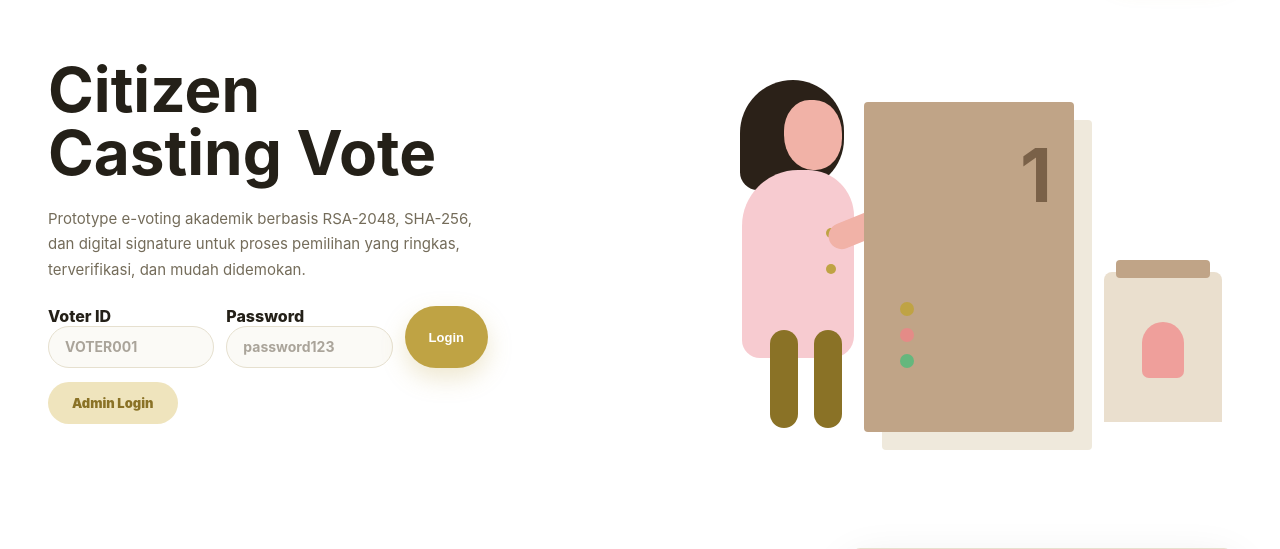
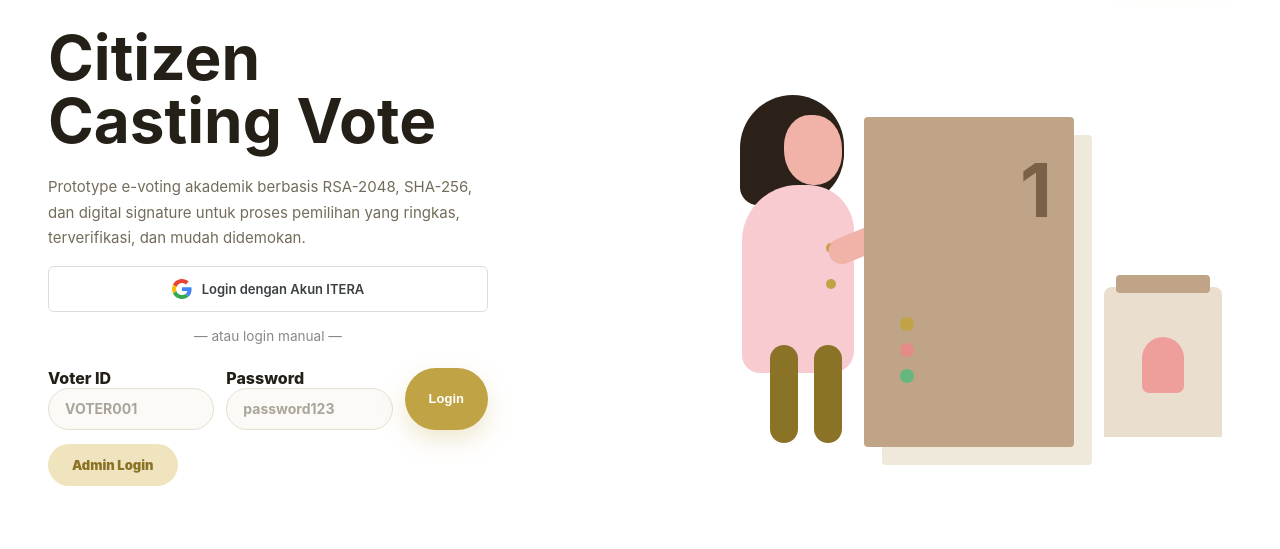
Before and after one commit to mustafamadjid/tubes-kripto-kelompok-6, a FastAPI app: page /login in a window 1280 px wide. Shown: the part 96-645 px from the top of the page. Run offline with FastAPI, Linux system fonts and the light colour scheme; parts of the project's set-up code (start-up, migrations or seed data) failed here and were passed over.

Commit message:
Add error message display to login template and registered Oauth

```diff
--- a/app/templates/login.html
+++ b/app/templates/login.html
@@ -7,8 +7,17 @@
       Prototype e-voting akademik berbasis RSA-2048, SHA-256, dan digital signature
       untuk proses pemilihan yang ringkas, terverifikasi, dan mudah didemokan.
     </p>
+    {% if error %}<p class="alert">{{ error }}</p>{% endif %}
+
+    <!-- Login via Google (kampus ITERA) -->
+    <a class="button button-google" href="/auth/google/voter" style="display:flex;align-items:center;gap:10px;justify-content:center;margin-bottom:1rem;background:#fff;color:#3c4043;border:1px solid #dadce0;font-weight:600;padding:.75rem 1.5rem;border-radius:6px;text-decoration:none;">
+      <svg width="20" height="20" viewBox="0 0 48 48"><path fill="#EA4335" d="M24 9.5c3.54 0 6.71 1.22 9.21 3.6l6.85-6.85C35.9 2.38 30.47 0 24 0 14.62 0 6.51 5.38 2.56 13.22l7.98 6.19C12.43 13.72 17.74 9.5 24 9.5z"/><path fill="#4285F4" d="M46.98 24.55c0-1.57-.15-3.09-.38-4.55H24v9.02h12.94c-.58 2.96-2.26 5.48-4.78 7.18l7.73 6c4.51-4.18 7.09-10.36 7.09-17.65z"/><path fill="#FBBC05" d="M10.53 28.59c-.48-1.45-.76-2.99-.76-4.59s.27-3.14.76-4.59l-7.98-6.19C.92 16.46 0 20.12 0 24c0 3.88.92 7.54 2.56 10.78l7.97-6.19z"/><path fill="#34A853" d="M24 48c6.48 0 11.93-2.13 15.89-5.81l-7.73-6c-2.18 1.48-4.97 2.35-8.16 2.35-6.26 0-11.57-4.22-13.47-9.91l-7.98 6.19C6.51 42.62 14.62 48 24 48z"/><path fill="none" d="M0 0h48v48H0z"/></svg>
+      Login dengan Akun ITERA
+    </a>
+
+    <p style="text-align:center;color:#888;font-size:.85rem;margin-bottom:.75rem;">— atau login manual —</p>
+
     <form class="subscribe-row" method="post" action="/login">
-      {% if error %}<p class="alert">{{ error }}</p>{% endif %}
       <label class="sr-label">Voter ID<input name="voter_id" placeholder="VOTER001" required></label>
       <label class="sr-label">Password<input name="password" type="password" placeholder="password123" required></label>
       <button class="button button-primary" type="submit">Login</button>
```
